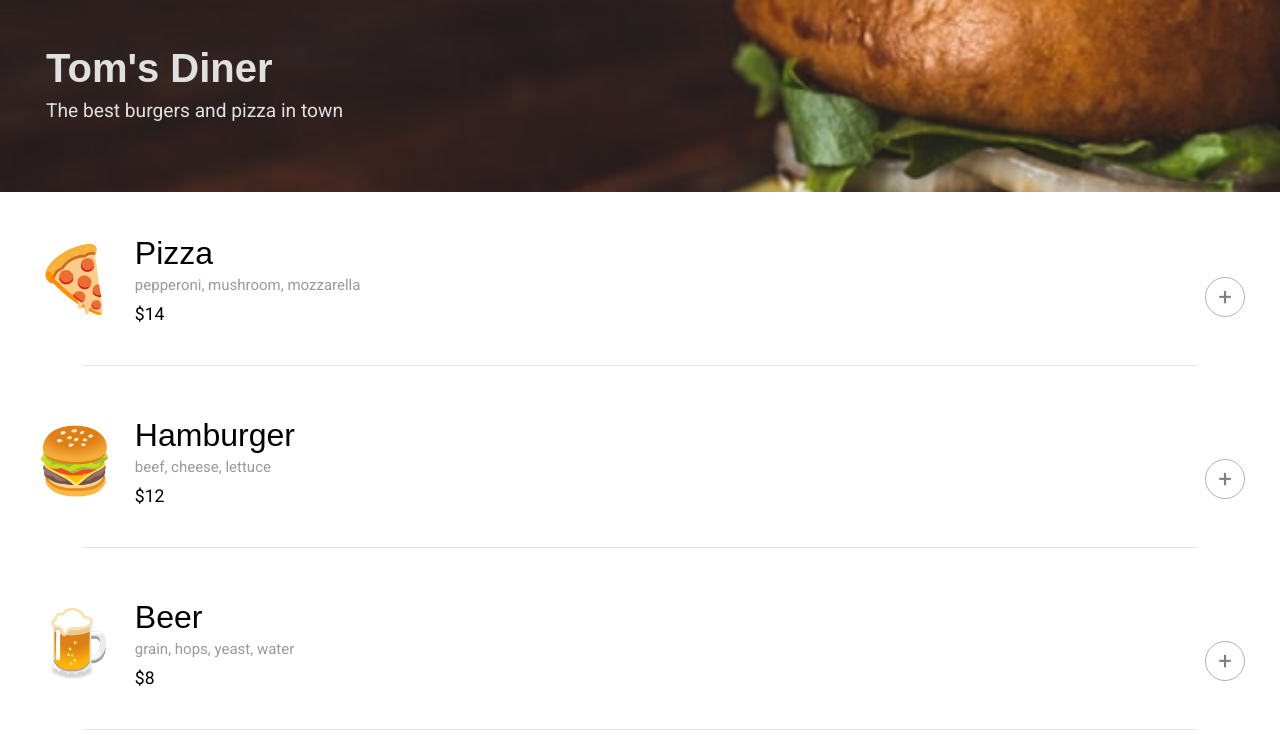
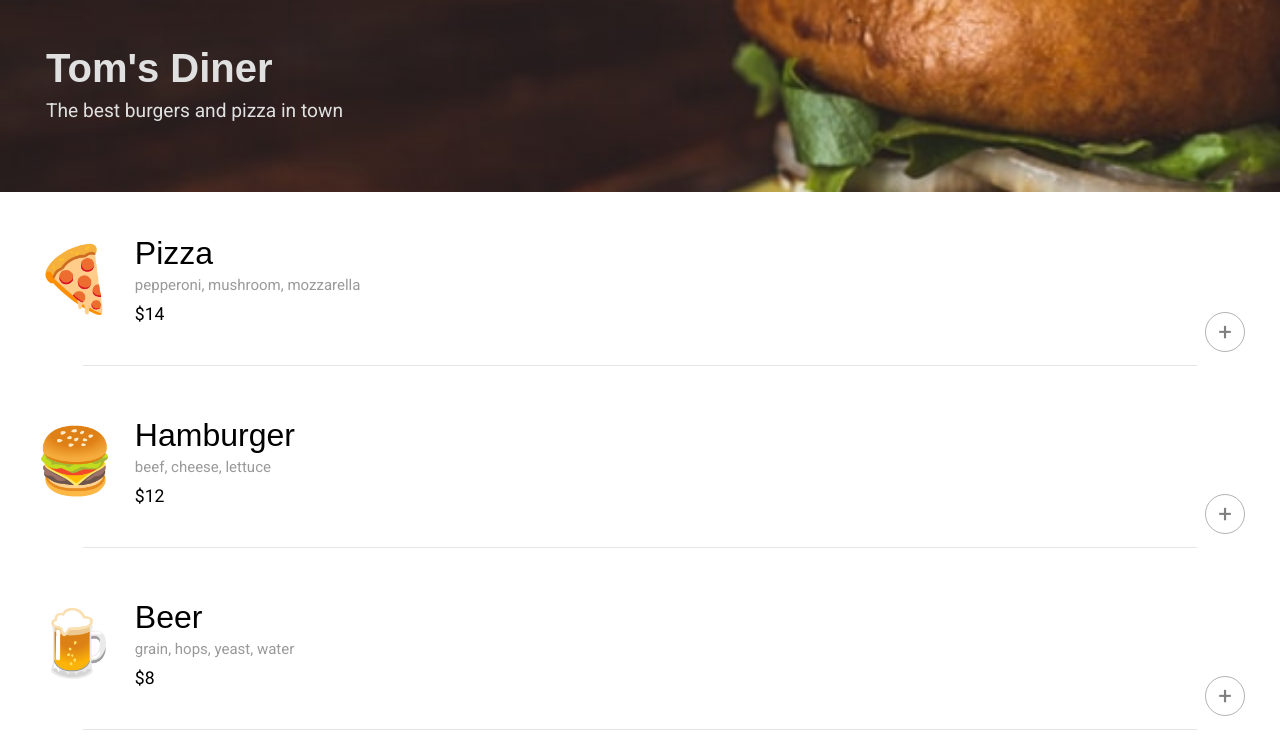
Before and after one commit to JakeMoretz/diner-app, a plain HTML site: page index.html in a window 1280 px wide. Drawn offline with Linux system fonts and the light colour scheme; a web font is replaced by a local one.

Commit message:
working on addItem button

```diff
--- a/style.css
+++ b/style.css
@@ -50,11 +50,12 @@ body {
 
 .addBtn {
     position: absolute;
-    top: 85px;
+    text-align: center;
+    top: 120px;
     right: 35px;
     height: 40px;
     width: 40px;
-    border-radius: 30px;
+    border-radius: 50px;
     font-size: 1.5em;
     background-color: transparent;
     color: rgb(0, 0, 0, 0.5);
```
